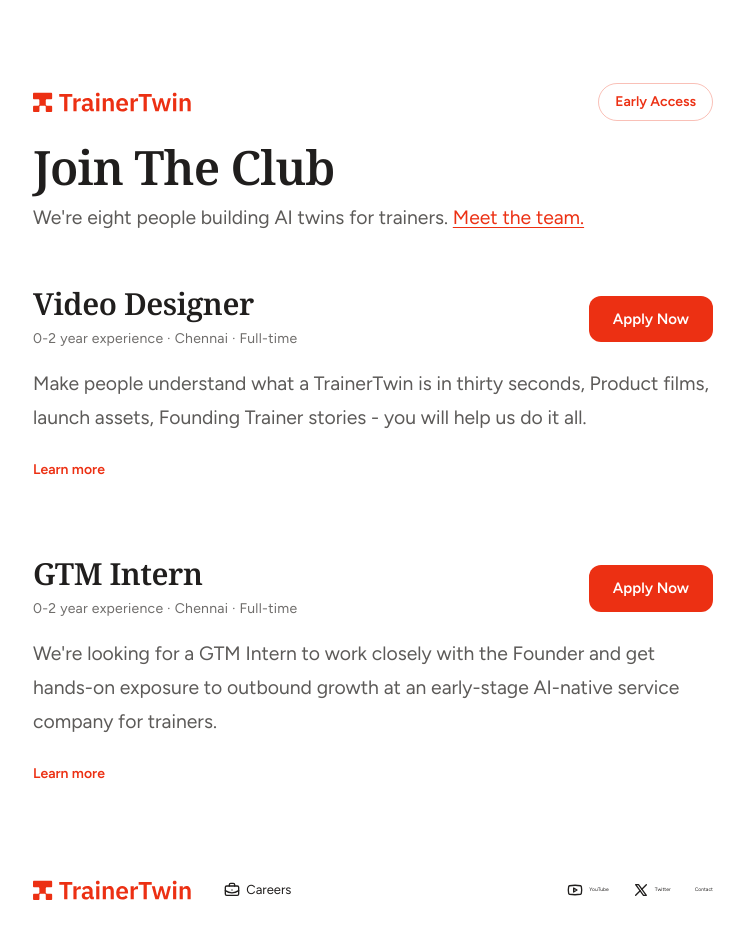
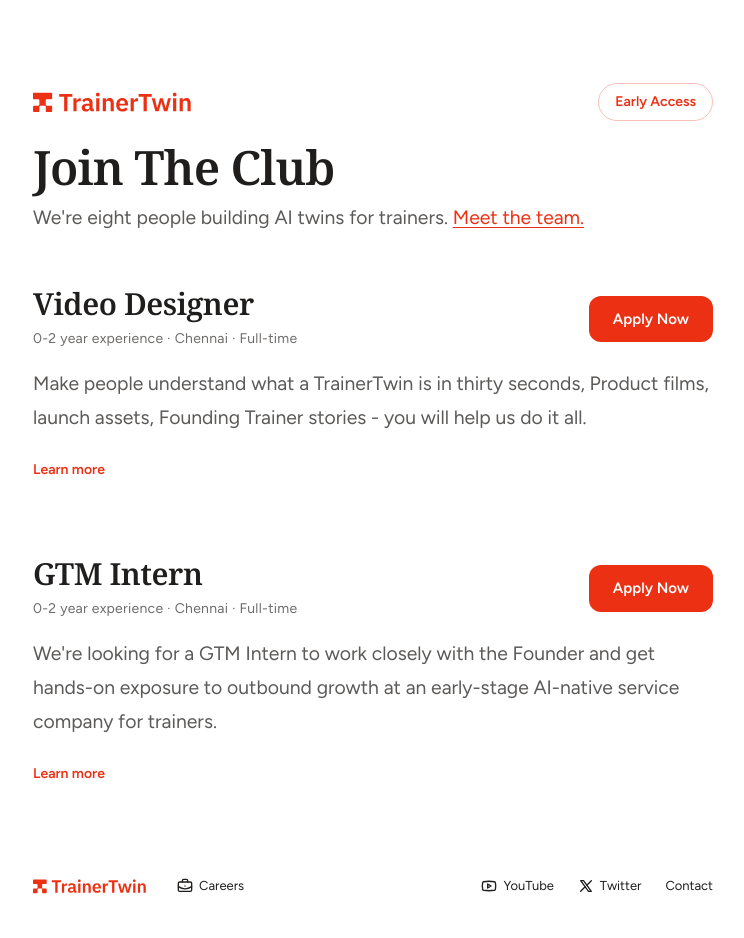
Before and after one commit to fl-dev-ops/trainer-twin-website, a Next.js app: page /careers in a window 1280 px wide. Shown: the top 938 px of the page, without its empty margins (267-1011 px from the left). Built offline with nearby package versions, Linux system fonts and the light colour scheme.

Commit message:
footer: revert social link size, set logo to h-5

```diff
--- a/app/careers/page.tsx
+++ b/app/careers/page.tsx
@@ -177,7 +177,7 @@ export default function Careers() {
             <img
               src="/logo-withname.svg"
               alt="TrainerTwin"
-              className="h-7 w-auto"
+              className="h-5 w-auto"
             />
             <a
               href="/careers"
@@ -188,7 +188,7 @@ export default function Careers() {
             </a>
           </div>
 
-          <div className="flex items-center gap-6 text-[5px] text-muted">
+          <div className="flex items-center gap-6 text-[13px] text-muted">
             <a
               href="https://www.youtube.com/@TrainerTwin"
               target="_blank"
--- a/app/invite/page.tsx
+++ b/app/invite/page.tsx
@@ -437,7 +437,7 @@ export default function ComingSoon() {
             <img
               src="/logo-withname.svg"
               alt="TrainerTwin"
-              className="h-7 w-auto"
+              className="h-5 w-auto"
             />
             <a
               href="/careers"
@@ -452,7 +452,7 @@ export default function ComingSoon() {
             </a>
           </div>
 
-          <div className="flex items-center gap-6 text-[5px] text-muted">
+          <div className="flex items-center gap-6 text-[13px] text-muted">
             <a
               href="https://www.youtube.com/@TrainerTwin"
               target="_blank"
```
